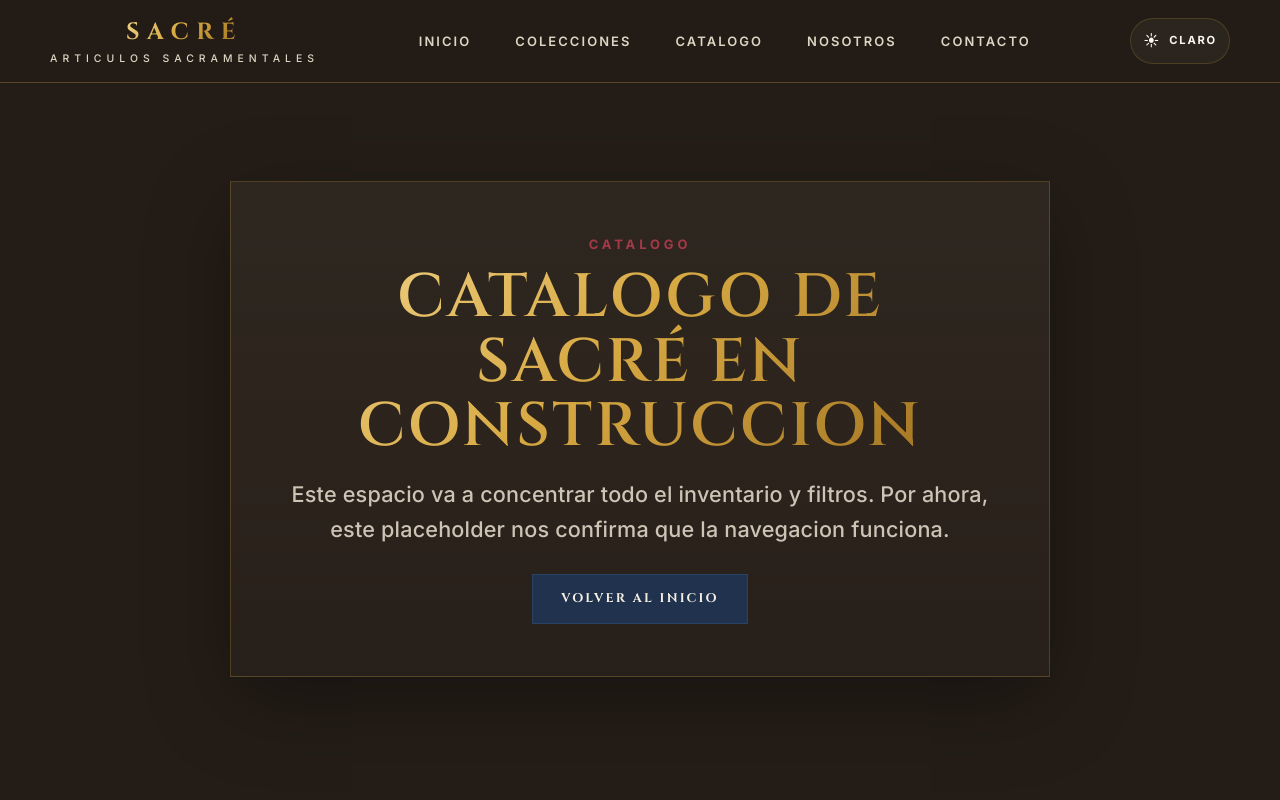
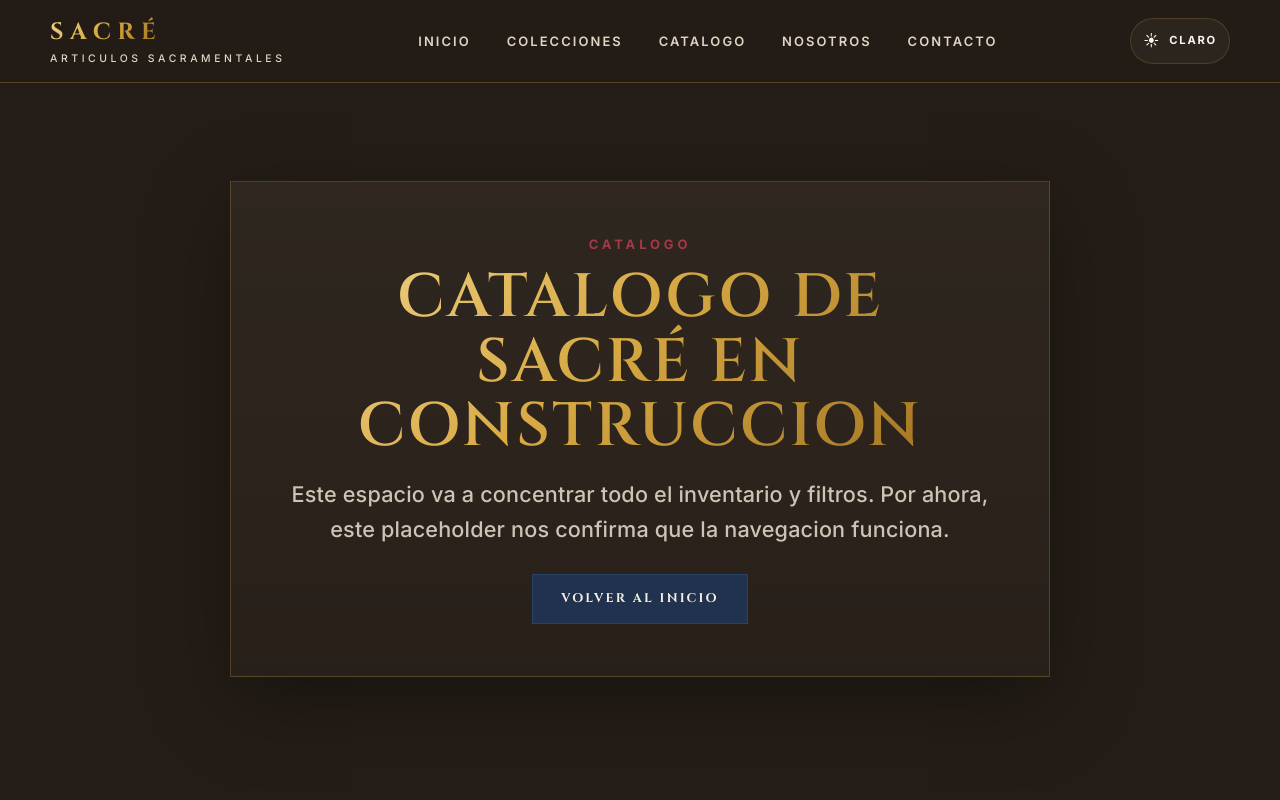
Before and after one commit to viavervit-dev/web-sacre, a React (Vite) app: page /catalogo in a window 1280 px wide. Shown: the top 800 px of the page. Built offline with nearby package versions, Linux system fonts and the light colour scheme.

Commit message:
refactor: mejora contraste del shell claro

```diff
--- a/src/components/SiteFooter/style.css
+++ b/src/components/SiteFooter/style.css
@@ -155,6 +155,13 @@
 	mix-blend-mode: multiply;
 }
 
+:root[data-theme='light'] .site-footer__brand {
+	background: linear-gradient(135deg, #5f3b0e 0%, #8f5f17 45%, #3d2509 100%);
+	-webkit-background-clip: text;
+	background-clip: text;
+	color: transparent;
+}
+
 :root[data-theme='light'] .site-footer__tagline,
 :root[data-theme='light'] .site-footer__quote,
 :root[data-theme='light'] .site-footer__link,
--- a/src/components/SiteHeader/style.css
+++ b/src/components/SiteHeader/style.css
@@ -7,7 +7,6 @@
 	border-bottom: 1px solid var(--color-border);
 	background: rgba(var(--color-black-rgb), 0.8);
 	backdrop-filter: blur(18px);
-	animation: site-header-enter var(--duration-slow) var(--ease-out) both;
 }
 
 .site-header__inner {
@@ -21,13 +20,15 @@
 
 .site-header__brand {
 	display: inline-flex;
+	flex: 0 1 auto;
 	min-width: 0;
 	max-width: 100%;
 	min-height: 52px;
 	flex-direction: column;
-	align-items: center;
+	align-items: flex-start;
 	justify-content: center;
 	color: var(--color-text);
+	text-align: left;
 }
 
 .site-header__brand-name {
@@ -35,7 +36,7 @@
 	font-family: var(--font-display);
 	font-size: 1.3rem;
 	font-weight: 700;
-	letter-spacing: 0.32em;
+	letter-spacing: clamp(0.18em, 1.8vw, 0.28em);
 	text-transform: uppercase;
 	background: var(--gold-gradient);
 	-webkit-background-clip: text;
@@ -47,7 +48,7 @@
 	max-width: 100%;
 	font-family: var(--font-sans);
 	font-size: 0.58rem;
-	letter-spacing: 0.48em;
+	letter-spacing: clamp(0.2em, 2vw, 0.34em);
 	text-transform: uppercase;
 	color: var(--color-text-muted);
 }
@@ -55,7 +56,7 @@
 .site-header__nav {
 	display: flex;
 	align-items: center;
-	gap: clamp(20px, 4vw, 44px);
+	gap: clamp(16px, 2.8vw, 36px);
 }
 
 .site-header__link,
@@ -182,10 +183,17 @@
 	background: rgba(232, 220, 200, 0.94);
 }
 
+:root[data-theme='light'] .site-header__brand-name {
+	background: linear-gradient(135deg, #6f4713 0%, #9d6f1f 48%, #432b0e 100%);
+	-webkit-background-clip: text;
+	background-clip: text;
+	color: transparent;
+}
+
 :root[data-theme='light'] .site-header__brand-tagline,
 :root[data-theme='light'] .site-header__link,
 :root[data-theme='light'] .site-header__mobile-link {
-	color: rgba(28, 22, 17, 0.8);
+	color: rgba(28, 22, 17, 0.88);
 }
 
 :root[data-theme='light'] .site-header__link:hover,
@@ -216,29 +224,13 @@
 	background: rgba(232, 220, 200, 0.98);
 }
 
-@keyframes site-header-enter {
-	from {
-		opacity: 0;
-		transform: translateY(-24px);
-	}
-
-	to {
-		opacity: 1;
-		transform: translateY(0);
-	}
-}
-
-@media (max-width: 820px) {
+@media (max-width: 980px) {
 	.site-header__inner {
 		gap: 16px;
 	}
 
 	.site-header__nav {
 		display: none;
-	}
-
-	.site-header__brand {
-		align-items: flex-start;
 	}
 
 	.site-header__brand-name {
```
